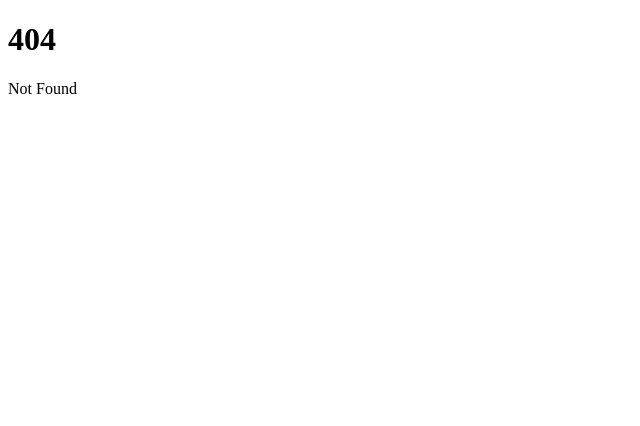
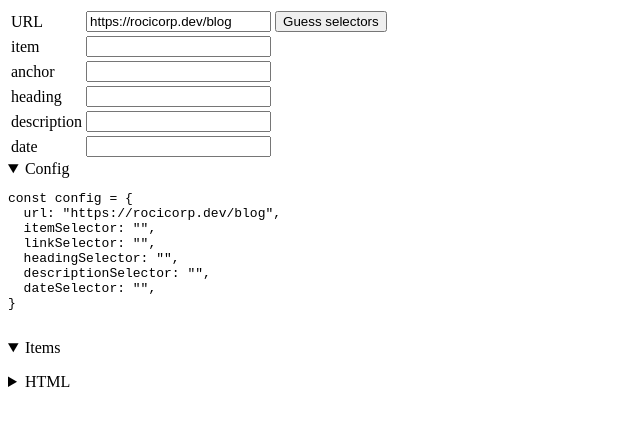
Before and after one commit to valterkraemer/rss-bridge, a SvelteKit app: page /playground in a window 1280 px wide. Before the commit this address had no page. Shown: the top 426 px of the page, without its empty margins (0-640 px from the left). Built offline with nearby package versions, Linux system fonts and the light colour scheme.

Commit message:
feat(playground): create playground

```diff
--- a/package.json
+++ b/package.json
@@ -23,6 +23,7 @@
 		"eslint": "^9.0.0",
 		"eslint-config-prettier": "^9.1.0",
 		"eslint-plugin-svelte": "^2.36.0",
+		"fast-xml-parser": "^4.4.0",
 		"globals": "^15.0.0",
 		"prettier": "^3.1.1",
 		"prettier-plugin-svelte": "^3.1.2",
@@ -32,7 +33,8 @@
 		"typescript": "^5.0.0",
 		"typescript-eslint": "^8.0.0-alpha.20",
 		"vite": "^5.0.3",
-		"wrangler": "^3.60.3"
+		"wrangler": "^3.60.3",
+		"zod": "^3.23.8"
 	},
 	"type": "module"
 }
--- /dev/null
+++ b/src/lib/htmlParser.ts
@@ -0,0 +1,241 @@
+import { format } from "prettier";
+import prettierPluginHTML from "prettier/plugins/html";
+
+export type Selectors = {
+	item: string;
+	anchor: string | undefined;
+	heading: string | undefined;
+	description: string | undefined;
+	date: string | undefined;
+};
+
+export type Post = {
+	heading: string | undefined;
+	url: string | undefined;
+	date: string | undefined;
+	description: string | undefined;
+};
+
+export const getDocument = (html: string) => {
+	const domParser = new DOMParser();
+
+	return domParser.parseFromString(html, "text/html");
+};
+
+export const getBodyHTML = async (doc: Document | undefined) => {
+	if (!doc) {
+		return;
+	}
+
+	let main = doc.querySelector("main");
+
+	if (!main) {
+		main = doc.body;
+	}
+
+	const root = main.cloneNode(true) as Element;
+
+	root
+		.querySelectorAll("script, style, header, footer")
+		.forEach((script) => script.remove());
+
+	const result = await format(root.innerHTML, {
+		parser: "html",
+		plugins: [prettierPluginHTML],
+	});
+
+	return result;
+};
+
+export const getPosts = (doc: Document | undefined, selectors: Selectors) => {
+	if (!doc) {
+		return [];
+	}
+
+	try {
+		const items = doc.querySelectorAll<HTMLElement>(selectors.item);
+
+		return Array.from(items).map((item) => {
+			return {
+				heading: getElementText(item, selectors.heading),
+				date: getDate(item, selectors.date),
+				url: getLink(item, selectors.anchor),
+				description: getElementText(item, selectors.description),
+			};
+		});
+	} catch {
+		return [];
+	}
+};
+
+export const getSelectors = (doc: Document): Selectors | undefined => {
+	const main = doc.querySelector("main") ?? doc.body;
+
+	const potential: [string, HTMLElement[]][] = [];
+
+	const traverse = (element: HTMLElement, level: number) => {
+		const children = Array.from(element.children).filter(
+			(child) => !["SCRIPT", "LINK", "NAV"].includes(child.tagName),
+		) as HTMLElement[];
+
+		const grouped = groupBy(children, getSelector);
+
+		potential.push(
+			...Object.entries(grouped).filter(
+				([_key, elements]) => elements.length >= 2,
+			),
+		);
+
+		children.forEach((child) => traverse(child, level + 1));
+	};
+
+	traverse(main, 1);
+
+	const parsed = potential.map(([key, elements]) => {
+		const element = elements[0];
+
+		return {
+			itemSelector: key,
+			anchor: getAnchor(element),
+			heading: getHeading(element),
+			date: findDateElement(element),
+			siblings: elements.length,
+		};
+	});
+
+	let siblingCounts = parsed
+		.map(({ siblings }) => siblings)
+		.sort((a, b) => b - a)
+		.filter((a, index, arr) => arr.indexOf(a) === index);
+
+	const scored = parsed.map((item) => {
+		let score = 0;
+
+		if (siblingCounts.indexOf(item.siblings) === 0) score = score + 2;
+		if (siblingCounts.indexOf(item.siblings) === 1) score++;
+		if (item.anchor) score = score + 3;
+		if (item.heading) score + 3;
+		if (item.date) score + 3;
+
+		return {
+			...item,
+			score,
+		};
+	});
+
+	const sorted = scored.slice().sort((a, b) => {
+		return b.score - a.score;
+	});
+
+	const winner = sorted[0];
+
+	return {
+		item: winner.itemSelector,
+		anchor: winner.anchor ? getSelector(winner.anchor) : undefined,
+		heading: winner.heading ? getSelector(winner.heading) : undefined,
+		date: winner.date ? getSelector(winner.date) : undefined,
+		description: "",
+	};
+};
+
+const groupBy = <T extends unknown>(
+	items: T[],
+	callback: (item: T) => string,
+) => {
+	return items.reduce<Record<string, T[]>>((result, item) => {
+		const groupKey = callback(item);
+
+		result[groupKey] = result[groupKey] || [];
+		result[groupKey].push(item);
+
+		return result;
+	}, {});
+};
+
+const getElementText = (parent: HTMLElement, selector: string | undefined) => {
+	if (!selector) {
+		return;
+	}
+
+	try {
+		return parent.querySelector<HTMLElement>(selector)?.innerText;
+	} catch {
+		return;
+	}
+};
+
+const getDate = (parent: HTMLElement, selector: string | undefined) => {
+	const dateText = getElementText(parent, selector);
+
+	if (!dateText) {
+		return;
+	}
+
+	const date = new Date(dateText);
+	const timezoneOffset = date.getTimezoneOffset() * 60000;
+
+	return new Date(date.getTime() - timezoneOffset).toUTCString();
+};
+
+const getLink = (parent: HTMLElement, selector: string | undefined) => {
+	if (!selector) {
+		return;
+	}
+
+	const element = parent.querySelector<HTMLElement>(selector);
+
+	if (!element) {
+		return;
+	}
+
+	return element.getAttribute("href") ?? undefined;
+};
+
+const getSelector = (element: HTMLElement) => {
+	if (!element.classList.length) {
+		return element.tagName;
+	}
+
+	return `${element.tagName}.${Array.from(element.classList).join(".")}`;
+};
+
+const getAnchor = (element: HTMLElement) => {
+	if (element.tagName === "A") {
+		return element;
+	}
+
+	return element.querySelector("a");
+};
+
+const getHeading = (element: HTMLElement) => {
+	const tagNames = ["h1", "h2", "h3", "h4", "h5", "h6"];
+
+	for (const tagName of tagNames) {
+		const heading = element.querySelector(tagName) as HTMLElement;
+
+		if (heading) {
+			return heading;
+		}
+	}
+};
+
+const findDateElement = (element: HTMLElement) => {
+	const traverse = (child: HTMLElement): HTMLElement | undefined => {
+		if (!child.innerText.match(/20\d\d/)) {
+			return;
+		}
+
+		if (!child.children.length) {
+			return child;
+		}
+
+		for (const c of child.children) {
+			const found = traverse(c as HTMLElement);
+			if (found) {
+				return found;
+			}
+		}
+	};
+
+	return traverse(element);
+};
--- /dev/null
+++ b/src/routes/playground/+page.svelte
@@ -0,0 +1,129 @@
+<script lang="ts">
+	import {
+		getBodyHTML,
+		getDocument,
+		getSelectors,
+		getPosts,
+	} from "$lib/htmlParser";
+
+	let url = $state("https://rocicorp.dev/blog");
+	let itemSelector = $state("");
+	let linkSelector = $state("");
+	let headingSelector = $state("");
+	let descriptionSelector = $state("");
+	let dateSelector = $state("");
+
+	let htmlDocument = $state<Document>();
+
+	const loadHTML = async () => {
+		const data = await fetch("/playground/proxy", {
+			method: "POST",
+			body: JSON.stringify({
+				url,
+			}),
+		});
+
+		const html = await data.text();
+
+		htmlDocument = getDocument(html);
+		const selectors = getSelectors(htmlDocument);
+
+		console.log("selectors", selectors);
+
+		itemSelector = selectors?.item ?? "";
+		linkSelector = selectors?.anchor ?? "";
+		headingSelector = selectors?.heading ?? "";
+		descriptionSelector = selectors?.description ?? "";
+		dateSelector = selectors?.date ?? "";
+	};
+
+	let body = $derived.by(() => {
+		return getBodyHTML(htmlDocument);
+	});
+
+	let posts = $derived.by(() => {
+		return getPosts(htmlDocument, {
+			anchor: linkSelector,
+			date: dateSelector,
+			description: descriptionSelector,
+			heading: headingSelector,
+			item: itemSelector,
+		});
+	});
+
+	let config = $derived.by(() => {
+		return `const config = {
+  url: ${JSON.stringify(url)},
+  itemSelector: ${JSON.stringify(itemSelector)},
+  linkSelector: ${JSON.stringify(linkSelector)},
+  headingSelector: ${JSON.stringify(headingSelector)},
+  descriptionSelector: ${JSON.stringify(descriptionSelector)},
+  dateSelector: ${JSON.stringify(dateSelector)},
+}`;
+	});
+</script>
+
+<table>
+	<tbody>
+		<tr>
+			<td>URL</td>
+			<td
+				><input type="text" bind:value={url} />
+				<button onclick={loadHTML}>Guess selectors</button></td
+			>
+		</tr>
+		<tr>
+			<td>item</td>
+			<td><input type="text" bind:value={itemSelector} /></td>
+		</tr>
+		<tr>
+			<td>anchor</td>
+			<td><input type="text" bind:value={linkSelector} /></td>
+		</tr>
+		<tr>
+			<td>heading</td>
+			<td><input type="text" bind:value={headingSelector} /></td>
+		</tr>
+		<tr>
+			<td>description</td>
+			<td><input type="text" bind:value={descriptionSelector} /></td>
+		</tr>
+		<tr>
+			<td>date</td>
+			<td><input type="text" bind:value={dateSelector} /></td>
+		</tr>
+	</tbody>
+</table>
+
+<details open>
+	<summary>Config</summary>
+
+	<pre>
+{config}
+  </pre>
+</details>
+
+<details open>
+	<summary>Items</summary>
+	<ol>
+		{#each posts as post}
+			<li>
+				<h2>{post.heading}</h2>
+				<p>{post.date}</p>
+				<p>Url: {post.url}</p>
+				<p>
+					{post.description}
+				</p>
+			</li>
+		{/each}
+	</ol>
+</details>
+
+<details>
+	<summary>HTML</summary>
+	<pre>
+    {#await body then value}<!-- prettier-ignore -->
+{value}
+		{/await}
+  </pre>
+</details>
--- /dev/null
+++ b/src/routes/playground/proxy/+server.ts
@@ -0,0 +1,18 @@
+import type { RequestHandler } from "@sveltejs/kit";
+import z from "zod";
+
+const Params = z.object({
+	url: z.string(),
+});
+
+export const POST: RequestHandler = async ({ request }) => {
+	const { url } = Params.parse(await request.json());
+
+	const html = await fetch(url, {
+		headers: {
+			accept: "text/html",
+		},
+	}).then((response) => response.text());
+
+	return new Response(html);
+};
```
Also changed, not shown: src/routes/+page.svelte (+3 -4 lines), 1 other file (tests, documents, lock files or other folders).
